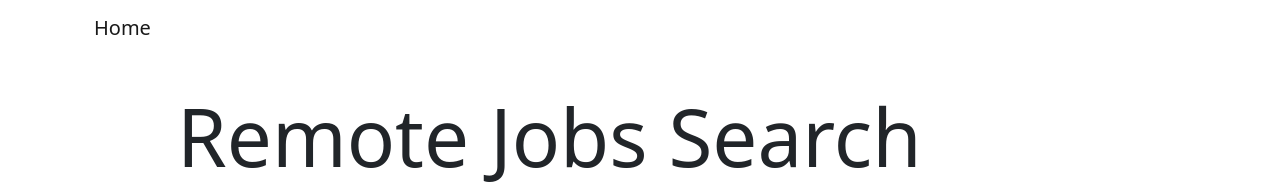
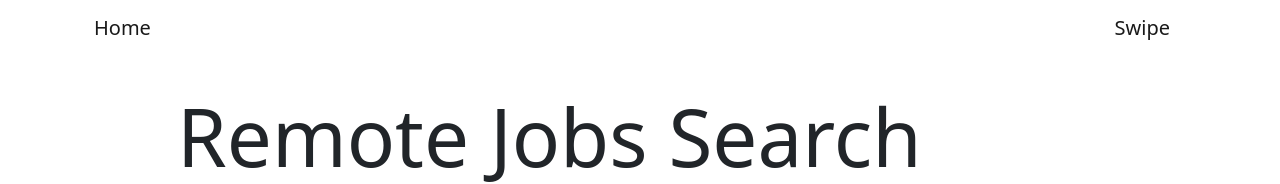
Before and after one commit to Vikappa/d9-hw-start, a React (Create React App) app: page / in a window 1280 px wide. Shown: the top 184 px of the page. Built offline with nearby package versions, Linux system fonts and the light colour scheme.

Commit message:
Aggiunta tasto swipe

```diff
--- a/src/components/MainSearch.jsx
+++ b/src/components/MainSearch.jsx
@@ -48,7 +48,7 @@ const MainSearch = () => {
         :""}
         </Col>
         <Col xs={10} className={favJobsArray.length === 0 ? "d-none" : "mx-auto my-3"}>
-          <h2>Favourite companies:</h2>
+          <h2>Favourite jobs:</h2>
           {favJobsArray?favJobsArray.map((job, index) => {
             return (
 
--- a/src/components/Nvbar.jsx
+++ b/src/components/Nvbar.jsx
@@ -1,19 +1,36 @@
 import Container from 'react-bootstrap/Container';
 import Navbar from 'react-bootstrap/Navbar';
+import { useDispatch, useSelector } from 'react-redux';
 import { Link } from 'react-router-dom';
+import { swipe } from '../redux/action'
 
 function ContainerOutsideExample() {
-  return (
+
+const dispatch = useDispatch()
+  const [lastSearch, setLastSearch] = useSelector(state => state.searchResults.lastSearch)
+
+  const swipeSearchResult = () => {
+dispatch(swipe())
+   }
+
+
+   return (
     <Container>
       <Navbar expand="lg" className="bg-body-tertiary">
         <Container>
           <Link to="/" className="navbar-brand">
-          <p href="#">Home</p>
+            <p href="#">Home</p>
           </Link>
+          <p
+            onClick={swipeSearchResult}
+            className='navbar-brand'
+            title="Pulisci i risultati della ricerca"
+            style={{ cursor: 'pointer'}}
+          >Swipe</p>
         </Container>
       </Navbar>
     </Container>
-  );
-}
+  )
+   }
 
 export default ContainerOutsideExample;
--- a/src/components/PreviousSearch.jsx
+++ b/src/components/PreviousSearch.jsx
@@ -17,9 +17,9 @@ function PreviousSearch(props) {
       </Button>
 {props.data.array.map(
     (jobData, index) => (
-        <Collapse id={index} in={open}>
+        <Collapse key={index} in={open}>
         <div id="example-collapse-text">
-          <Job key={index} data={jobData} />
+          <Job key={index+"job"} data={jobData} />
         </div>
       </Collapse>
     )
--- a/src/redux/action/index.js
+++ b/src/redux/action/index.js
@@ -3,6 +3,7 @@ export const REMOVE_FROM_FAVLIST = "REMOVE_FROM_FAVLIST"
 export const SAVE_SEARCH_RESULT = "SAVE_SEARCH_RESULT"
 export const TURN_OFF_SPINNER = "TURN_OFF_SPINNER"
 export const SEARCH = 'SEARCH'
+export const SWIPE_SEARCH_RESULTS = 'SWIPE_SEARCH_RESULTS'
 const baseEndpoint = "https://strive-benchmark.herokuapp.com/api/jobs?search=";
 
 
@@ -27,6 +28,12 @@ export const addToFavlist = (payload) => {
     };
   };
 
+  export const swipe = () => {
+    return {
+      type: SWIPE_SEARCH_RESULTS
+    }
+   }
+
   export const getSearchResultsAction = (query) => {
       return async (dispatch, getState) => {
           try {
--- a/src/redux/reducers/secondReducer.js
+++ b/src/redux/reducers/secondReducer.js
@@ -1,5 +1,5 @@
-import {SAVE_SEARCH_RESULT} from '../action';
-
+import {SAVE_SEARCH_RESULT} from '../action'
+import { SWIPE_SEARCH_RESULTS } from '../action'
 const initialState = {
     searchResults: [],
     lastSearch: [],
@@ -12,6 +12,8 @@ const initialState = {
         let newArraySearchResult = [...state.searchResults]
         newArraySearchResult.push(action.payload)
         return {searchResults: newArraySearchResult, lastSearch: action.payload}
+      case SWIPE_SEARCH_RESULTS:
+        return {searchResults: [...state.searchResults], lastSearch: []}
       default:
         return state;
     }
```
